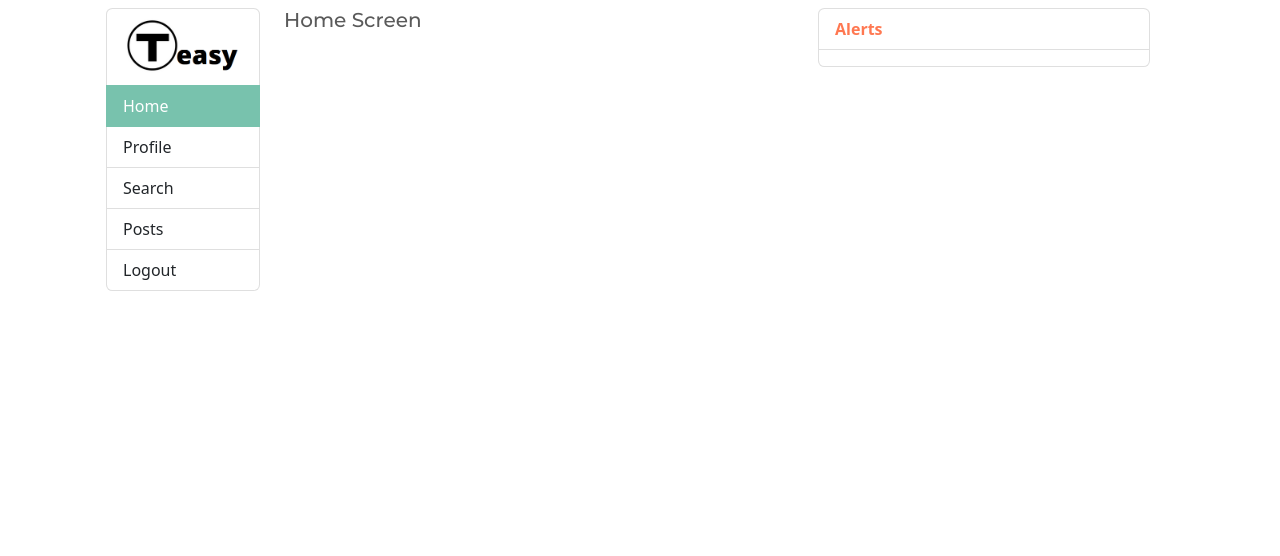
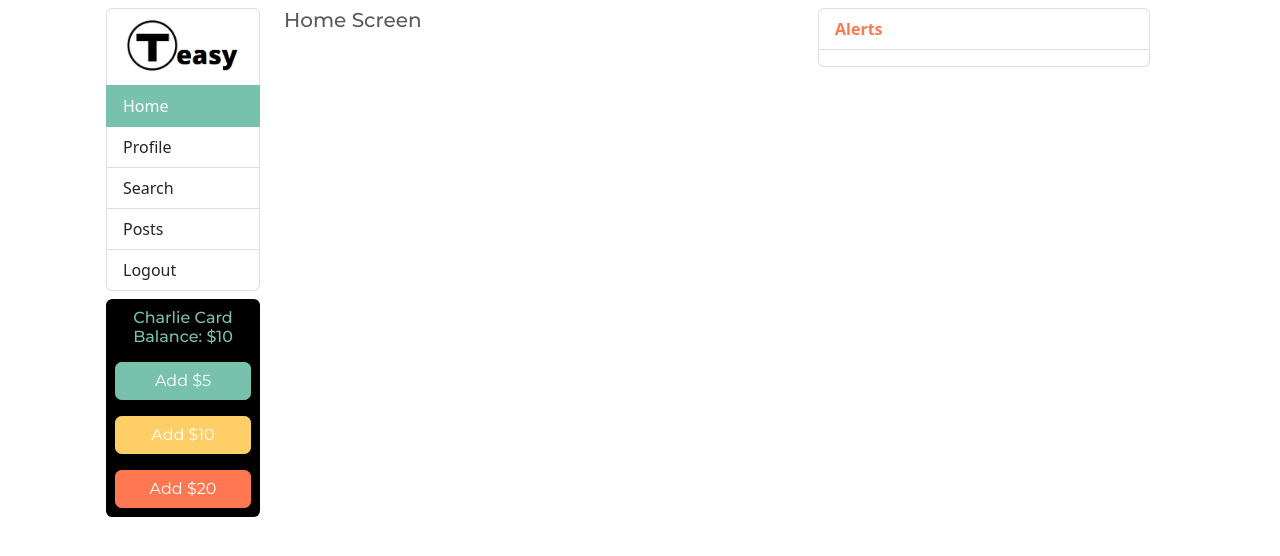
Before and after one commit to klaidaazizi/MBTA-WebApp, a React (Create React App) app: page / in a window 1280 px wide. Shown: the top 556 px of the page. Built offline with nearby package versions, Linux system fonts and the light colour scheme; no server answers.

Commit message:
Charlie Card functionality added

```diff
--- /dev/null
+++ b/src/actions/charlie-card-action.js
@@ -0,0 +1,15 @@
+export const ADD_MONEY = 'ADD_MONEY';
+export const TAKE_RIDE = 'TAKE_RIDE';
+
+export const addMoney = (dispatch, amount) => {
+    dispatch({
+        type: ADD_MONEY,
+        amount
+    })
+}
+
+export const takeRide = (dispatch) => {
+    dispatch({
+        type: TAKE_RIDE,
+    })
+}
--- /dev/null
+++ b/src/components/charlie-card-information/index.js
@@ -0,0 +1,19 @@
+import React, {useState} from "react";
+import {Button} from "react-bootstrap";
+import {addMoney} from "../../actions/charlie-card-action";
+import {useDispatch, useSelector} from "react-redux";
+
+const CharlieCardInformation = () => {
+    const {balance} = useSelector(state => state.charlieCard);
+    const dispatch = useDispatch();
+    return(
+        <div className='card rounded bg-black mt-2'>
+            <h6 className='text-center m-2 text-primary'>Charlie Card Balance: ${balance}</h6>
+            <Button className='btn btn-primary m-2' onClick={() => addMoney(dispatch, 5)}>Add $5</Button>
+            <Button className='btn btn-warning m-2' onClick={() => addMoney(dispatch, 10)}>Add $10</Button>
+            <Button className='btn btn-danger m-2' onClick={() => addMoney(dispatch, 20)}>Add $20</Button>
+        </div>
+    )
+}
+
+export default CharlieCardInformation;
--- a/src/components/index.js
+++ b/src/components/index.js
@@ -5,9 +5,11 @@ import {combineReducers, createStore} from "redux";
 import {Provider} from "react-redux";
 import NavigationBar from "./navigation-bar";
 import AlertsBar from "./alerts-bar";
+import CharlieCardInformation from "./charlie-card-information";
 import {Outlet} from "react-router-dom";
 import SearchStopReducer from "../reducers/serach-stop-reducer";
 import SearchReducer from "../reducers/search-reducer";
+import CharlieCardReducer from "../reducers/charlie-card-reducer";
 
 const reducers = combineReducers({
     navigationData: NavigationReducer,
@@ -16,7 +18,8 @@ const reducers = combineReducers({
     crRoutes: SearchReducer,
     busRoutes: SearchReducer,
     ferryRoutes: SearchReducer,
-    rapidRouteStops: SearchStopReducer
+    rapidRouteStops: SearchStopReducer,
+    charlieCard: CharlieCardReducer
 });
 const store = createStore(reducers);
 
@@ -26,6 +29,7 @@ const Home = () => {
             <div className='container-fluid row mt-2 mb-2'>
                 <div className='col-2'>
                     <NavigationBar/>
+                    <CharlieCardInformation/>
                 </div>
                 <div className='col-6'>
                     <Outlet/>
--- a/src/components/search-screen/prediction-list-item.js
+++ b/src/components/search-screen/prediction-list-item.js
@@ -1,6 +1,10 @@
 import React from "react";
+import {Button} from "react-bootstrap";
+import {takeRide} from "../../actions/charlie-card-action";
+import {useDispatch} from "react-redux";
 
 const PredictionListItem = ({prediction}) => {
+    const dispatch = useDispatch();
     const currentTime = new Date();
     let trainTime;
     if (prediction.arrival_time) {
@@ -36,6 +40,7 @@ const PredictionListItem = ({prediction}) => {
     return(
         <div className='container list-group-item'>
             {predictionDisplay}
+            <Button className='btn btn-primary float-end' onClick={() => takeRide(dispatch)}>Take Ride</Button>
         </div>
     )
 }
--- /dev/null
+++ b/src/reducers/charlie-card-reducer.js
@@ -0,0 +1,23 @@
+import {ADD_MONEY, TAKE_RIDE} from "../actions/charlie-card-action";
+
+const CharlieCardReducer = (state = {
+                                        balance: 10
+                                        },
+                            action) => {
+    switch (action.type){
+        case TAKE_RIDE:
+            state = {
+                balance: state.balance - 2.50
+            }
+            return state;
+        case ADD_MONEY:
+            state = {
+                balance: state.balance + action.amount
+            }
+            return state;
+        default:
+            return state;
+    }
+}
+
+export default CharlieCardReducer;
```
